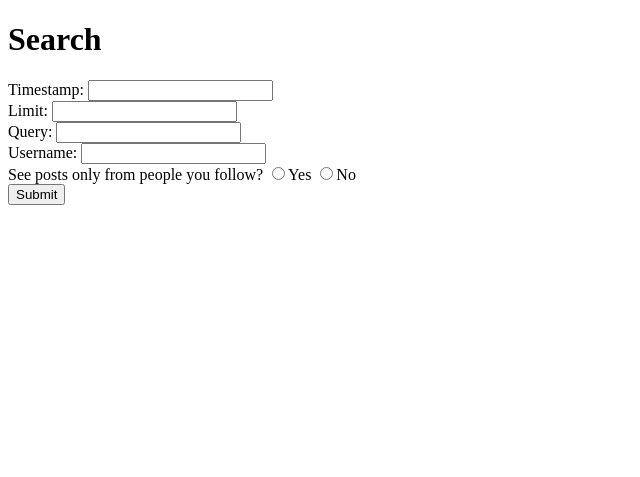
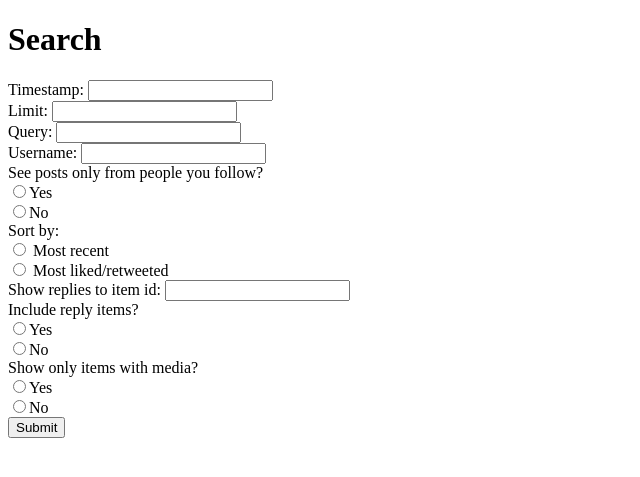
Before and after one commit to RongYu98/Kat-Triller, a Flask app: page /search in a window 1280 px wide. Shown: the top 477 px of the page, without its empty margins (0-640 px from the left). Run offline with Flask 2, Linux system fonts and the light colour scheme.

Commit message:
feat: milestone 3

```diff
--- a/app.py
+++ b/app.py
@@ -45,7 +45,7 @@ def adduser_post():
     u = db.users.find_one({'username':username})
 
     if (e!=None or u!=None): ## one or both are not unique
-        return jsonify(status="error"), 500
+        return jsonify(status="error", error="duplicate username"), 500
 
     # record the email and username
     db.emails.insert({'email':email})
@@ -76,7 +76,6 @@ def login_getter():
 
 @app.route('/login', methods=['POST'])
 def login_post():
-    print('\n\n')
     info = request.json
     if (info==None):
         # info = request.args
@@ -87,7 +86,7 @@ def login_post():
     acc = db.accounts.find_one( {'username':username, 'password':password})
     print(acc)
     if (acc==None):
-        return jsonify(status="error"), 500
+        return jsonify(status="error", error="FAKE USER!!!"), 500
     session['username'] = username
 
     resp = jsonify(status="OK")
@@ -101,7 +100,7 @@ def logout_getter():
         session['username']=None
         resp = jsonify(status="OK")
         return resp, 200
-    return jsonify(status="error"), 500
+    return jsonify(status="error", error="already logged out"), 500
     # return redirect(url_for('/login'))
 
 @app.route('/verify', methods=['GET'])
@@ -124,11 +123,11 @@ def verify_post():
     v = db.verification.find_one({'email':email})
     print(v)
     if (v==None):
-        return jsonify(status="error"), 500
+        return jsonify(status="error", error="stop botting! wrong info!"), 500
     if (key!='abracadabra' and v['key'][1:-1]!=key):
         print(v['key'])
         print(key)
-        return jsonify(status="error"), 500
+        return jsonify(status="error", error="stop botting! wrong info!"), 500
     db.accounts.insert(
         {'username':v['username'], 'email':email, 'password':v['password']})
     db.verification.remove(v)
@@ -142,11 +141,10 @@ def verify_post():
 def find_user(username):
     userInfo = db.stat.find_one({'username':username})
     if (userInfo==None):
-        return (jsonify(status="error"), 500)
+        return (jsonify(status="error", error="User = Limit(x->0) of 1/x"), 500)
 
     userStats = {"email":userInfo['email'], "followers":len(userInfo["followers"]),
                  "following":len(userInfo["following"])}
-    print(userStats)
     resp = jsonify(status="OK", user=userStats)
     return resp, 200
 @app.route('/user/<username>/followers', methods=['GET'])
@@ -155,12 +153,12 @@ def find_user_followers(username):
     if ("limit" in request.args):
         limit = request.args["limit"]
     if limit < 0: # or limit > 200:
-        return (jsonify(status="error"), 500)
+        return (jsonify(status="error", error="User = Limit(x->0) of 1/x^2"), 500)
     if limit > 200:
         limit = 200
     userInfo = db.stat.find_one({'username':username})
     if (userInfo==None):
-        return (jsonify(status="error"), 500)
+        return (jsonify(status="error", error="User = DNE"), 500)
     followers = userInfo['followers'][:limit]
     return jsonify(status="OK", users=followers), 200
 @app.route('/user/<username>/following', methods=['GET'])
@@ -169,12 +167,12 @@ def find_user_following(username):
     if ("limit" in request.args):
         limit = request.args
     if limit < 0:# or limit > 200:
-        return (jsonify(status="error"), 500)
+        return (jsonify(status="error", error="limit has to be greater than 0"), 500)
     if limit > 200:
         limit = 200
     userInfo = db.stat.find_one({'username':username})
     if (userInfo==None):
-        return (jsonify(status="error"), 500)
+        return (jsonify(status="error", error="Username DNE"), 500)
     following = userInfo['following'][:limit]
     return jsonify(status="OK", users=following), 200
 
@@ -185,7 +183,7 @@ def follow_user_getter():
 @app.route('/follow', methods=['POST'])
 def follow_user_poster():
     if ('username' not in session or session['username']==None):
-        return jsonify(status="error"), 500
+        return jsonify(status="error", error="not logged in"), 500
     info = request.json
     if (info==None):
         info = request.form
@@ -202,7 +200,7 @@ def follow_user_poster():
     # get the user the client wants to follow
     userInfo = db.stat.find_one({'username':username})
     if (userInfo==None):
-        return (jsonify(status="error"), 500)
+        return (jsonify(status="error", error="User DNE"), 500)
     # get the followers list, and adjust it depending on selection
     followers = userInfo['followers']
     if (follow):
@@ -222,7 +220,7 @@ def follow_user_poster():
     # update the client data
     currentUser = db.stat.find_one({'username':session['username']})
     if (currentUser==None):
-        return (jsonify(status="error"), 500)
+        return (jsonify(status="error", error="User not found"), 500)
     # get the following list, and adjust it depending on selection
     following = currentUser['following']
     if (follow):
@@ -277,8 +275,24 @@ def addItem():
         # array of media IDs
         if ('media' in info):
             media = info['media']
+            for x in media:
+                parts = x.split('---')
+                if (len(parts) < 2):
+                    return jsonify(status = "error", error = "Invalid media name."), 500
+                name = '---'.join(parts[1:])
+                if (name!=session['username']):
+                    return jsonify(status = "error", error = "Not your media."), 500
+                cluster = Cluster()
+                cass = cluster.connect("kattriller")
+                if (cass.execute("SELECT itm_cnt FROM media WHERE img_id = %s", (x, ))[0].itm_cnt == 0):
+                    cass.execute("UPDATE media SET itm_cnt = 1 WHERE img_id = %s", (x, ))
+                else:
+                    return jsonify(status = "error", error = "Media already in use."), 500
         else:
             media = []
+        print("Below is what we add to db")
+        print(media)
+
         # Post a new item
         i = db.items.insert({'content':content, 'childType':childType, 'parent':parent, 'media':media, 'username':session['username'], 'likes':[], 'retweeted':0, 'interest':0, 'timestamp':time.time()})
         if (childType == "retweet"):
@@ -317,14 +331,14 @@ def delete_item():
                     cluster = Cluster()
                     cass = cluster.connect("kattriller")
                     for imgID in medArr:
-                        cass.execute("DELETE FROM media WHERE img_id = %s", imgID)
+                        cass.execute("DELETE FROM media WHERE img_id = %s", imgID, )
                     db.items.delete_one(query)
                     response = jsonify(status = "OK")
                     return response, 200
             else:
-                response = jsonify(status = "error")
+                response = jsonify(status = "error", error="Didn't delete")
                 return response, 500
-    response = jsonify(status = "error")
+    response = jsonify(status = "error", error="failed to delete, cause DNE?")
     return response, 500
 @app.route('/item/<id>', methods=['GET', 'DELETE'])
 def getItem(id):
@@ -348,6 +362,12 @@ def getItem(id):
             if request.method == 'DELETE':
                 # Only allowed if logged in and username matches
                 if ('username' in session and session['username'] != None and it['username'] == session['username']):
+
+                    medArr = db.items.find_one(query)['media']
+                    cluster = Cluster()
+                    cass = cluster.connect("kattriller")
+                    for imgID in medArr:
+                        cass.execute("DELETE FROM media WHERE img_id = %s", (imgID, ))
                     db.items.delete_one(query)
                     response = jsonify(status = "OK")
                     return response, 200
@@ -468,7 +488,7 @@ def search():
             replies = True
         elif (replies == "False"):
             replies = False
-        elif (type(hasMedia) != bool):
+        elif (type(replies) != bool):
             response = jsonify(status = "error", error = "Replies is not True or False.")
             return response
     else:
@@ -495,6 +515,7 @@ def search():
     if hasMedia:
         query['media'] = {'$ne' : []}
     # Check rank
+    print(query)
     if ('rank' in info):
         rank = info['rank']
         if (rank == "time"):
@@ -517,7 +538,9 @@ def search():
             'retweeted':it['retweeted'],
             'content':it['content'],
             'timestamp':it['timestamp'],
-            'childType':it['childType']
+            'childType':it['childType'],
+            'parent':it['parent'],
+            'media':it['media']
             }
         its.append(item)
     response = jsonify(status = "OK", items = its)
@@ -532,10 +555,10 @@ def userPosts(username):
         try:
             limit = int(limit)
         except:
-            response = jsonify(status = "error")
+            response = jsonify(status = "error", error="limit not int")
             return response, 500
         if (limit < 1):
-            response = jsonify(status = "error")
+            response = jsonify(status = "error", error="limit < 1")
             return response, 500
         if (limit > 200):
             # response = jsonify(status = "error")
@@ -560,34 +583,55 @@ def add_media_getter():
 def add_media():
     if ('username' not in session or session['username']==None):
         return jsonify(status="error", error="not logged in")
-    # info = request.form
-    # I think this is the thing? OR is it request.file?
-    # info['content']
 
     cluster = Cluster()
     cass = cluster.connect("kattriller")
 
-    file_id = float(time.time())
-    contents = request.files['contents'].read()
-    cass.execute("INSERT INTO media (img_id, itm_cnt, content) VALUES (%s, %s, %s)", (float(file_id), 0, memoryview(contents)))
-    return jsonify(status="OK", id=file_id)
+    if (request.files!=None):
+        #print(request.files)
+        #print("using request.files") # this is from form
+        contents = request.files['content'].read()
+        #print(len(contents))
+    else:
+        #print("using request.valus")
+        content = request.values['content']
+        #print(len(content))
+        #print("AWESOME")
+
+    file_id = str(time.time())+'---'+session['username']
+    # contents = request.files['content'].read()
+    x = cass.execute("INSERT INTO media (img_id, itm_cnt, content) VALUES (%s, %s, %s)", (file_id, 0, memoryview(contents)))
+
+    return jsonify(status="OK", id=str(file_id))
 @app.route('/media/<media_id>', methods=['GET'])
 def get_media(media_id):
     cluster = Cluster()
     session = cluster.connect("kattriller")
     x = "SELECT * FROM media WHERE img_id=%s".format(str(media_id))
 
-    stuff = session.execute("SELECT * FROM media WHERE img_id=%s", [float(media_id)])
+    stuff = session.execute("SELECT * FROM media WHERE img_id=%s", [media_id])
 
     #"SELECT img_content FROM hw6.img WHERE img_filename=%s", [info['filename']])
-    print(stuff)
-    print(type(stuff))
-    print(stuff)
+    #print(type(stuff))
+    #print(stuff[0])
+    #try:
+    if (stuff==[]):
+        return jsonify(stats="error"), 400
+
     stuff =  stuff[0].content
+    #resp = jsonify(media=stuff, stats="OK")
     resp =  make_response(stuff)
+    #resp =  make_response(stuff, jsonify(status="OK"))
     resp.headers.set('Content-Type', 'image/jpeg')
     # resp.headers.set('Content-Type', contentType)
-    return resp
+    if (stuff != None):
+        return resp, 200
+    #print("CRUD")
+    return resp, 400
+    #except Exception as e:
+    #    print(e)
+    #    print("OOH SHIT!!!!")
+    #    return jsonify(status="error", error=str(e)), 400
 
 
 @app.route('/item_liker', methods=['GET'])
@@ -606,7 +650,6 @@ def like_item_post(item_id):
     print(item_id)
     if (info==None):
         info = request.values
-        print(info["like"])
         toLike = True if info["like"]=="True" else False
     else:
         toLike = True if "like" not in info or info["like"] else False
@@ -626,8 +669,8 @@ def like_item_post(item_id):
             likes.remove(session['username'])
             interest -= 1
 
-    print(toLike)
-    print(likes)
+    #print(toLike)
+    #print(likes)
     db.items.update_one({
 	'_id':ObjectId(item_id)
     }, {'$set':
--- a/templates/additem.html
+++ b/templates/additem.html
@@ -17,6 +17,9 @@
 			</br>
 			<input type="radio" name="childType" value="reply">Reply
 			</br>
+			Parent:
+			<input name="parent">
+			</br>
                         <input type="submit">
                 </form>
                 <div>
--- a/templates/addmedia.html
+++ b/templates/addmedia.html
@@ -1,5 +1,5 @@
 <form action="/addmedia" method="POST" enctype="multipart/form-data">
   Upload Media: <br>
-  <input type="file" name="contents"><br>
+  <input type="file" name="content"><br>
   <input type="submit">
 </form>
--- a/templates/adduser.html
+++ b/templates/adduser.html
@@ -25,6 +25,10 @@
     <br>
     <a href="/delete_item" target="_blank">Delete an item</a>(Separate from directly going to /item/&lt;id&gt;)
     <br>
+    <a href="/item_liker" target="_blank">Like an item (need to login first though) </a>
+    <br>
+    <a href="/addmedia" target="_blank">Add a media!</a>
+    <br>
     For all GET Requests, like user/&lt;username&gt;, please directly type it so into the url.
       <br>
     <a href="/logout" target="_blank">Log Out</a>
--- a/templates/search.html
+++ b/templates/search.html
@@ -19,8 +19,31 @@
 			<input name="username">
 			</br>
 			See posts only from people you follow?
+			</br>
 			<input type="radio" name="following" value="True">Yes
+			</br>
 			<input type="radio" name="following" value="False">No
+			</br>
+			Sort by:
+			</br>
+			<input type="radio" name="rank" value="time"> Most recent
+			</br>
+			<input type="radio" name="rank" value="interest"> Most liked/retweeted
+			</br>
+			Show replies to item id:
+			<input name="parent">
+			</br>
+			Include reply items?
+			</br>
+			<input type="radio" name="replies" value="True">Yes
+			</br>
+			<input type="radio" name="replies" value="False">No
+			</br>
+			Show only items with media?
+			</br>
+			<input type="radio" name="hasMedia" value="True">Yes
+			</br>
+			<input type="radio" name="hasMedia" value="False">No
 			</br>
 			<input type="submit">
 		</form>
```
